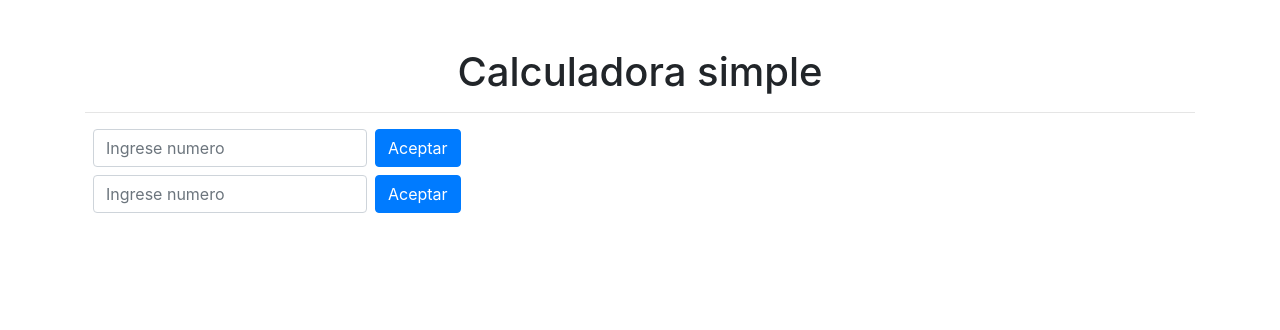
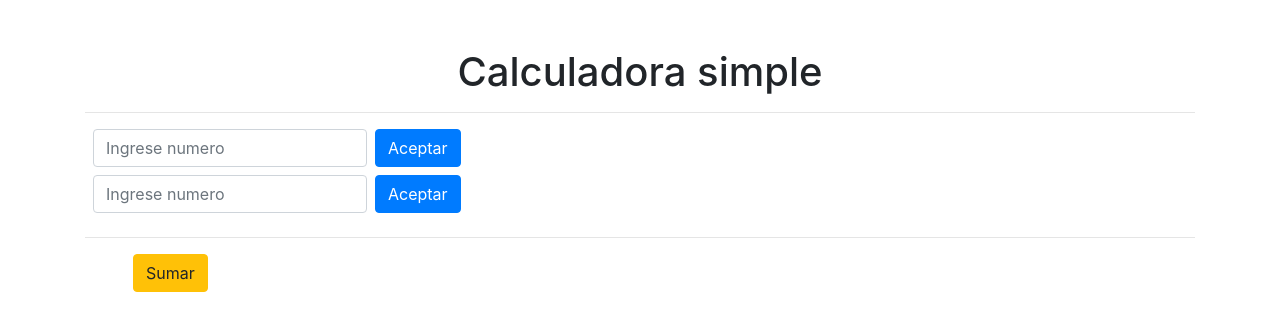
Before and after one commit to FefaH/Calculadora, a React (Create React App) app: page / in a window 1280 px wide. Shown: the top 330 px of the page. Built offline with nearby package versions, Linux system fonts and the light colour scheme.

Commit message:
Asignando boton de sumar

```diff
--- a/src/App.jsx
+++ b/src/App.jsx
@@ -4,6 +4,7 @@ import React from 'react';
 function App() {
     var [primerNumero, setPrimerNumero] = React.useState(Number)
     var [segundoNumero, setSegundoNumero] = React.useState(Number)
+    var resultado = 0;
 
     const guardarDatos1 = (e) => {
 
@@ -13,6 +14,12 @@ function App() {
 
       console.log(segundoNumero)
     }
+    const sumarDatos = () => {
+      resultado = parseInt(primerNumero) + parseInt(segundoNumero)
+      console.log(resultado)
+    }
+
+
   return (
     <div className="container mt-5">
 
@@ -42,6 +49,14 @@ function App() {
           </div>
         </form>
 
+        <hr/>
+        <form onSubmit = {sumarDatos}>
+          <div className = "form-inline">
+
+            <button type = "button" className = "btn btn-warning float-right mx-5" onClick = {() => sumarDatos()}>Sumar</button>
+          </div>
+        </form>
+
     </div>
 
   );
```
